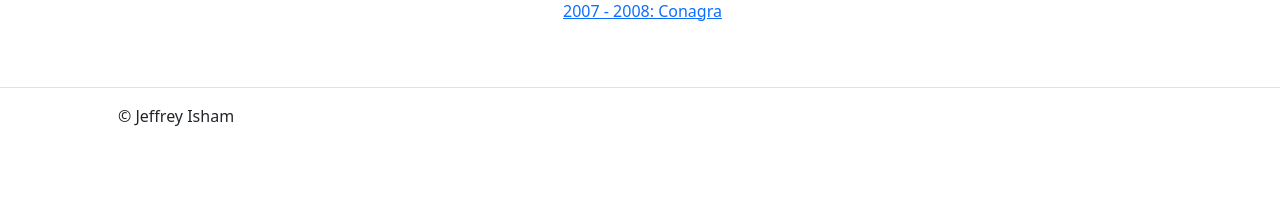
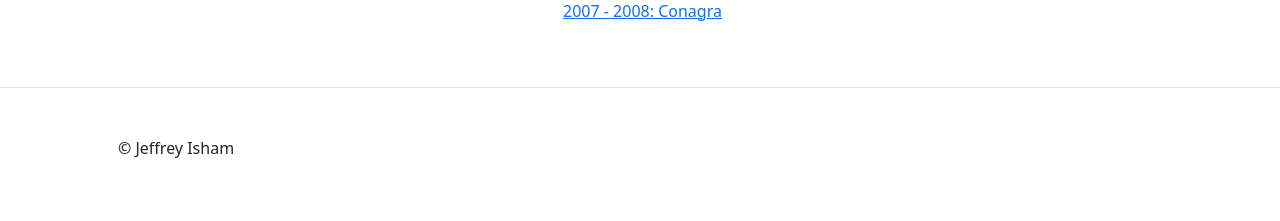
Before and after one commit to jeffreyisham/jeffreyisham.github.io, a Jekyll site: the page built from index.html, in a window 1280 px wide. Shown: the part 1742-1963 px from the top of the page. Built offline with Jekyll 4.4.1, drawn with Linux system fonts in a browser that asks for light colours; before the commit the page ends 1902 px from its top, so only the background shows below that.

Commit message:
Update site-footer.html

```diff
--- a/_includes/site-footer.html
+++ b/_includes/site-footer.html
@@ -1,5 +1,5 @@
 <div>
-  <footer class="site-footer container p-3 px-md-5">
+  <footer class="site-footer container p-4 p-md-5">
     <p>&copy; Jeffrey Isham</p>
   </footer>
 </div>
```
